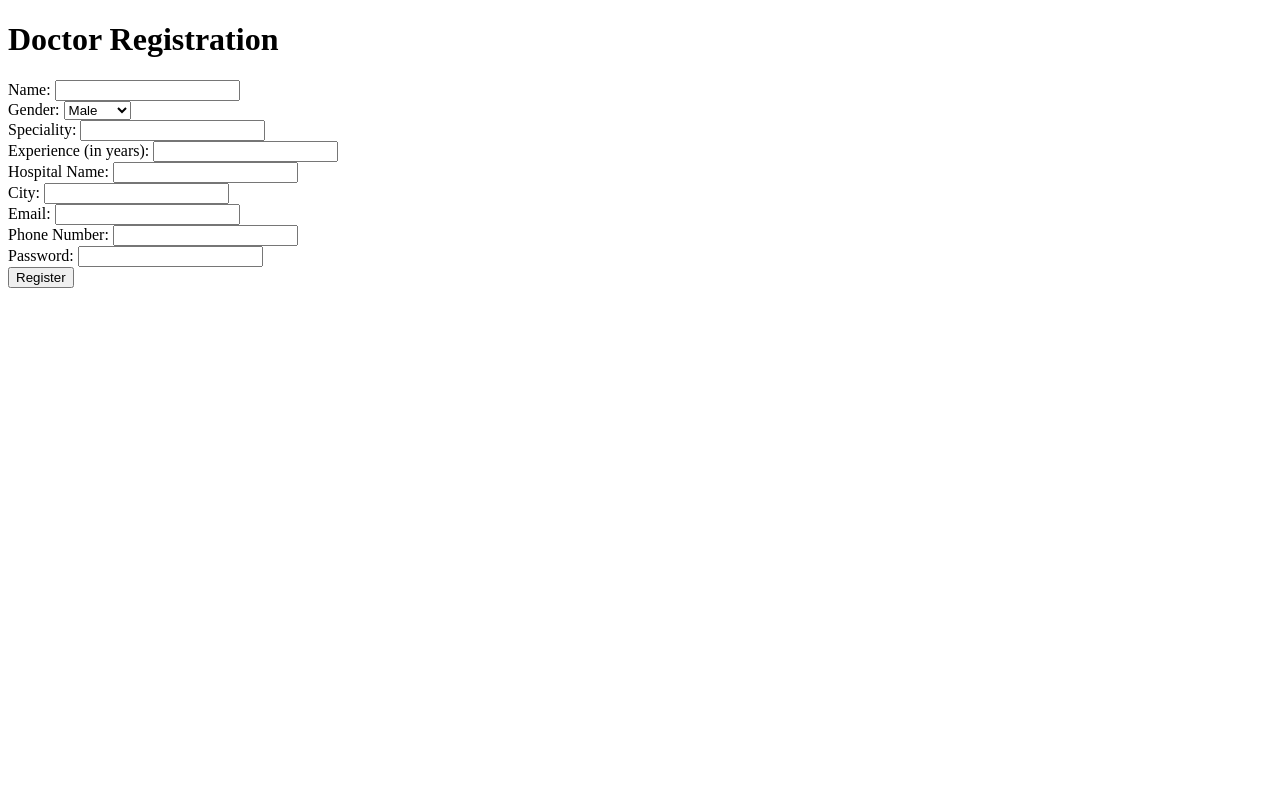
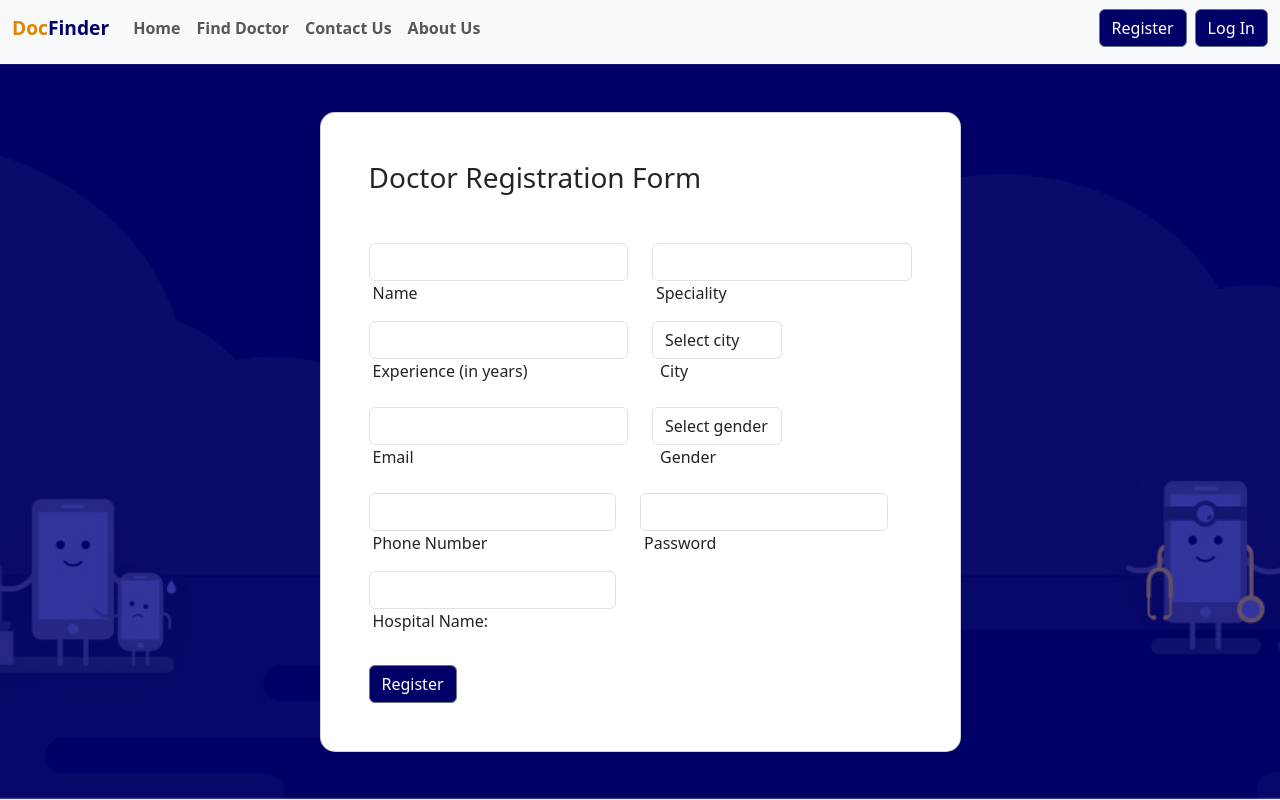
Before and after one commit to M-Usman-Shoaib/DocFinder, a Flask app: page /doctorRegistration in a window 1280 px wide. Run offline with Flask 3, Linux system fonts and the light colour scheme.

Commit message:
doctor registration form completed

```diff
--- a/app.py
+++ b/app.py
@@ -36,7 +36,7 @@ def about():
 
 @app.route('/patientRegistration')
 def patientRegistration():
-    return render_template("patientRegistration.html")
+    return render_template("patientRegistration.html", title='Patient Registration')
 
 
 @app.route('/doctorRegistration')
--- a/templates/doctorRegistration.html
+++ b/templates/doctorRegistration.html
@@ -1,43 +1,132 @@
-<!DOCTYPE html>
-<html>
-<head>
-    <title>Doctor Registration</title>
-</head>
-<body>
-    <h1>Doctor Registration</h1>
-    <form method="post" action="/doctorAPI">
-        <label for="name">Name:</label>
-        <input type="text" id="name" name="name" required><br>
+{% extends "base.html" %}
 
-        <label for="gender">Gender:</label>
-        <select id="gender" name="gender" required>
-            <option value="Male">Male</option>
-            <option value="Female">Female</option>
-            <option value="Other">Other</option>
-        </select><br>
+{% block title %}title{% endblock %}
 
-        <label for="speciality">Speciality:</label>
-        <input type="text" id="speciality" name="speciality" required><br>
+{% block content %}
+    <section class="vh-75  gradient-custom " style="background-image: url('{{ url_for('static', filename='header-bg.jpg') }}'); background-size: cover; background-position: center; min-height: 550px" >
+  <div class="container py-5 h-75">
+    <div class="row justify-content-center align-items-center h-100">
+      <div class="col-12 col-lg-9 col-xl-7">
+        <div class="card shadow-2-strong card-registration" style="border-radius: 15px;">
+          <div class="card-body p-4 p-md-5">
+            <h3 class="mb-1 pb-1 pb-md-0 mb-md-5">Doctor Registration Form</h3>
+            <form  method="post" action="/patientAPI" >
 
-        <label for="experience">Experience (in years):</label>
-        <input type="number" id="experience" name="experience" step="0.1" required><br>
+              <div class="row">
+                <div class="col-md-6 mb-2">
 
-        <label for="hospital_name">Hospital Name:</label>
-        <input type="text" id="hospital_name" name="hospital_name" required><br>
+                  <div class="form-outline">
+                    <input type="text" id="name" name="name" class="form-control form-control" required/>
+                    <label class="form-label ms-1" for="name">Name</label>
+                  </div>
 
-        <label for="city">City:</label>
-        <input type="text" id="city" name="city" required><br>
+                </div>
+                <div class="col-md-6 mb-2">
 
-        <label for="email">Email:</label>
-        <input type="email" id="email" name="email" required><br>
+                  <div class="form-outline">
+                    <input type="text" id="speciality" name="speciality" class="form-control form-control" required />
+                    <label class="form-label ms-1" for="speciality">Speciality</label>
+                  </div>
 
-        <label for="phone_no">Phone Number:</label>
-        <input type="text" id="phone_no" name="phone_no" required><br>
+                </div>
+              </div>
 
-        <label for="password">Password:</label>
-        <input type="password" id="password" name="password" required><br>
+                <div class="row">
+                <div class="col-md-6 mb-2 pb-2">
 
-        <input type="submit" value="Register">
-    </form>
-</body>
-</html>
+                  <div class="form-outline">
+                    <input type="text" id="experience" name="experience" step="0.1" class="form-control form-control" required/>
+                    <label class="form-label ms-1" for="experience" >Experience (in years)</label>
+                  </div>
+
+                </div>
+                <div class="col-md-6 mb-2 pb-2">
+
+                <div class="col-6">
+
+                  <select class="select form-control" id="city" name="city">
+
+                    <option value="1">Select city</option>
+                    <option value="Lahore">Lahore</option>
+                    <option value="Karachi">Karachi</option>
+                    <option value="Islamabad">Islamabad</option>
+                    <option value="Rawalpindi">Rawalpindi</option>
+                  </select>
+                  <label class="form-label select-label ms-2" >City</label>
+
+                </div>
+
+                </div>
+
+              </div>
+
+                 <div class="row">
+                <div class="col-md-6 mb-2 pb-2">
+
+                  <div class="form-outline">
+                    <input type="email" id="email" name="email"  class="form-control form-control" required/>
+                    <label class="form-label ms-1" for="email">Email</label>
+                  </div>
+
+                </div>
+                <div class="col-md-6 mb-2 pb-2">
+
+                <div class="col-6">
+
+                  <select class="select form-control" id="gender" name="gender">
+
+                    <option value="1">Select gender</option>
+                    <option value="Male">Male</option>
+                    <option value="Female">Female</option>
+                    <option value="Other">Other</option>
+                  </select>
+                  <label class="form-label select-label ms-2">Gender</label>
+
+                </div>
+
+                </div>
+
+              <div class="row">
+                <div class="col-md-6 mb-2 d-flex align-items-center">
+
+                  <div class="form-outline datepicker w-100">
+                    <input type="text" class="form-control form-control" name="phone_no" id="phone_no" required/>
+                    <label for="phone_no" class="form-label ms-1">Phone Number</label>
+                  </div>
+
+                </div>
+                <div class="col-md-6 mb-2">
+                     <div class="form-outline">
+                    <input type="password" id="password" name="password" class="form-control form-control" required/>
+                    <label class="form-label ms-1" for="password">Password</label>
+                  </div>
+
+
+                </div>
+              </div>
+                     <div class="row">
+                <div class="col-md-6 mb-2 d-flex align-items-center">
+
+                  <div class="form-outline datepicker w-100">
+                    <input type="text" class="form-control form-control" name="hospital_name"  id="hospital_name" required/>
+                    <label for="hospital_name" class="form-label ms-1">Hospital Name:</label>
+                  </div>
+
+                </div>
+                     </div>
+
+              </div>
+
+              <div class="mt-2 pt-2">
+                <input class="  btn btn-secondary blue-button-color" type="submit" value="Register" />
+              </div>
+
+            </form>
+          </div>
+        </div>
+      </div>
+    </div>
+  </div>
+</section>
+</section>
+{% endblock %}
```
Also changed, not shown: templates/patientRegistration.html (+12 -12 lines).
